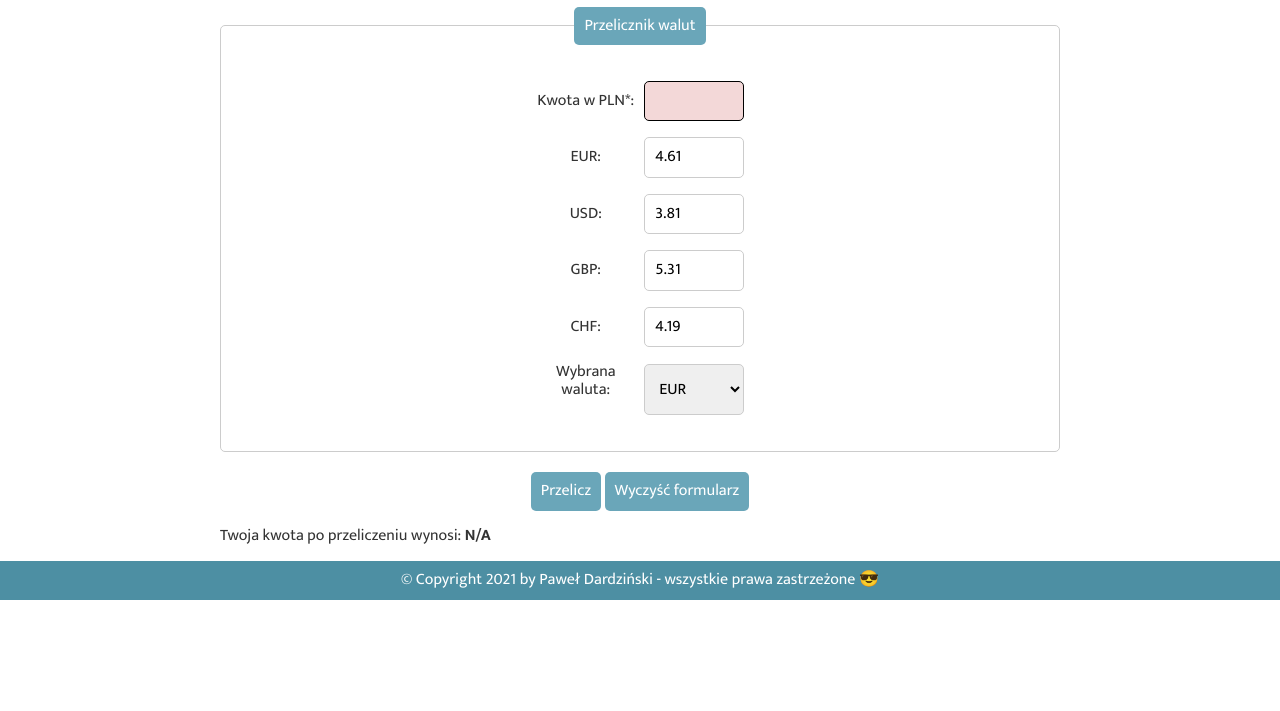
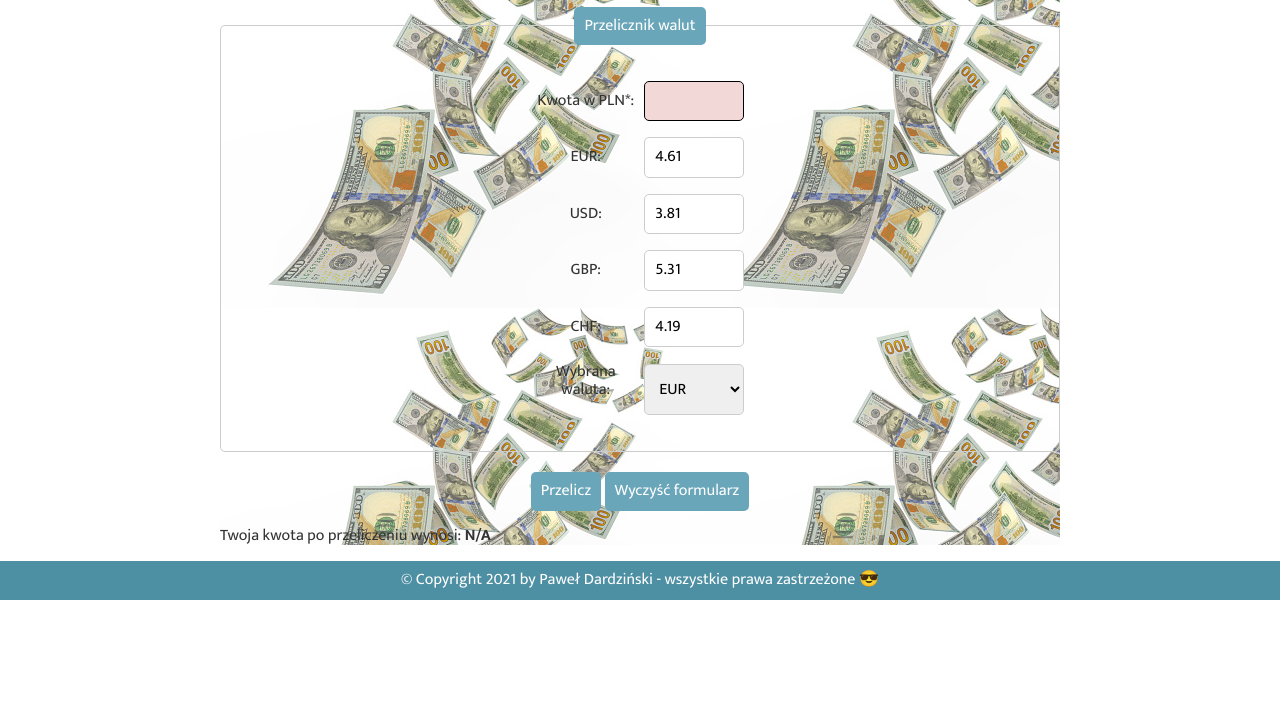
Before and after one commit to Klaudia-bit/currency-calculator, a plain HTML site: page index.html in a window 1280 px wide. Shown: the part 89-800 px from the top of the page. Drawn offline with nearby package versions, Linux system fonts and the light colour scheme.

Commit message:
background image added

```diff
--- /dev/null
+++ b/css/element.css
@@ -0,0 +1,5 @@
+.element{
+    width = 300 px;
+    height = 300 px;
+    background-image: url("../images/imagebackground.png");
+}
--- a/index.html
+++ b/index.html
@@ -10,6 +10,7 @@
     <link rel="stylesheet" href="https://cdnjs.cloudflare.com/ajax/libs/normalize/8.0.1/normalize.min.css"
         integrity="sha512-NhSC1YmyruXifcj/KFRWoC561YpHpc5Jtzgvbuzx5VozKpWvQ+4nXhPdFgmx8xqexRcpAglTj9sIBWINXa8x5w=="
         crossorigin="anonymous" />
+    <link href="css/element.css" rel="stylesheet">
     <link href="css/style.css" rel="stylesheet">
     <link href="css/form.css" rel="stylesheet">
 
@@ -19,6 +20,7 @@
 
 <body class="body backgroundColor">
     <div class="margin">
+        <div class="element">
         <header>
             <h1 class="header__centerText header__text header__background">Kantor</h1>
         </header>
@@ -76,6 +78,7 @@
             <p>Twoja kwota po przeliczeniu wynosi: <strong class="js-exchange">N/A</strong></p>
         </main>
     </div>
+    </div>
     <footer class="footer">
         &copy; Copyright 2021 by Paweł Dardziński - wszystkie prawa zastrzeżone 😎</footer>
 </body>
```
Also changed, not shown: images/imagebackground.png (added).
